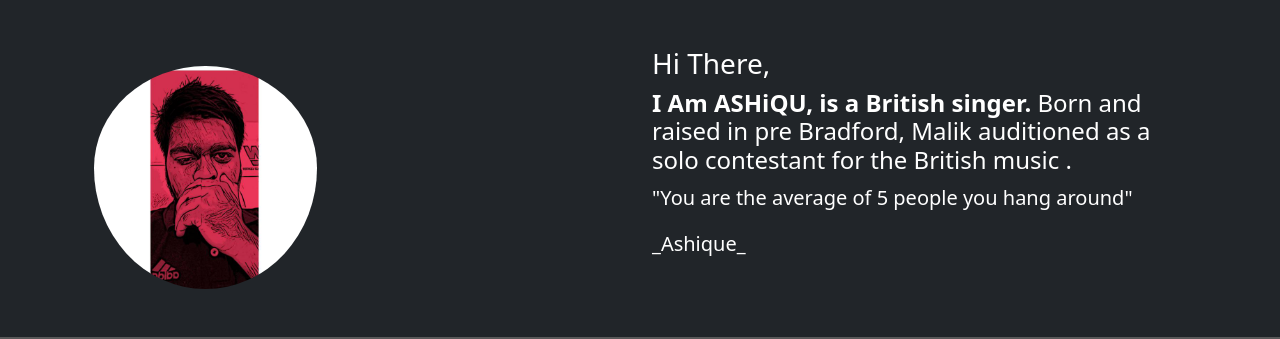
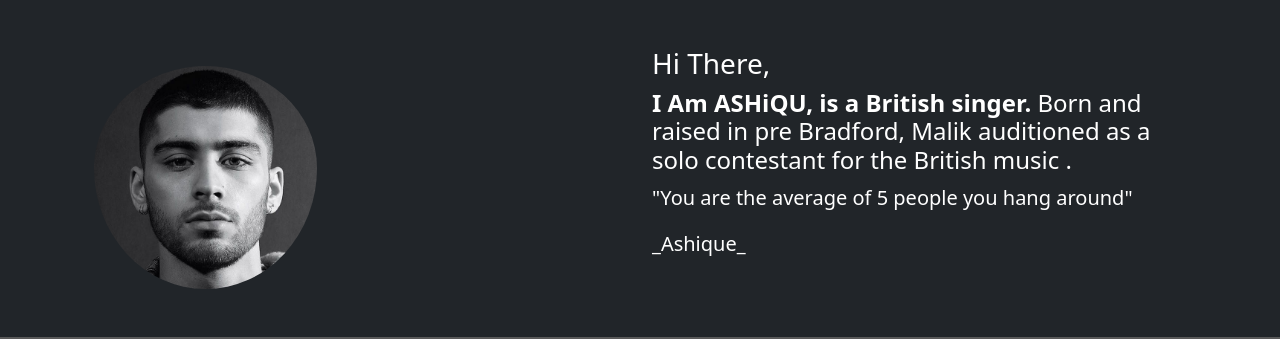
Before and after one commit to AmeerTmsy/Ashique, a plain HTML site: page index.html in a window 1280 px wide. Shown: the part 65-404 px from the top of the page. Drawn offline with nearby package versions, Linux system fonts and the light colour scheme.

Commit message:
first commit

```diff
--- a/index.html
+++ b/index.html
@@ -51,7 +51,7 @@
         <div class="row">
           <div class="col-md-6">
             <div class="col-md-5 col-4">
-              <img class="img-fluid rounded-circle float-left" src="images/Ash.jpg" alt="Somthing wrong">
+              <img class="img-fluid rounded-circle float-left" src="images/Zain.jpg" alt="Somthing wrong">
             </div>
           </div>
           <div class="col-md-6">
```
